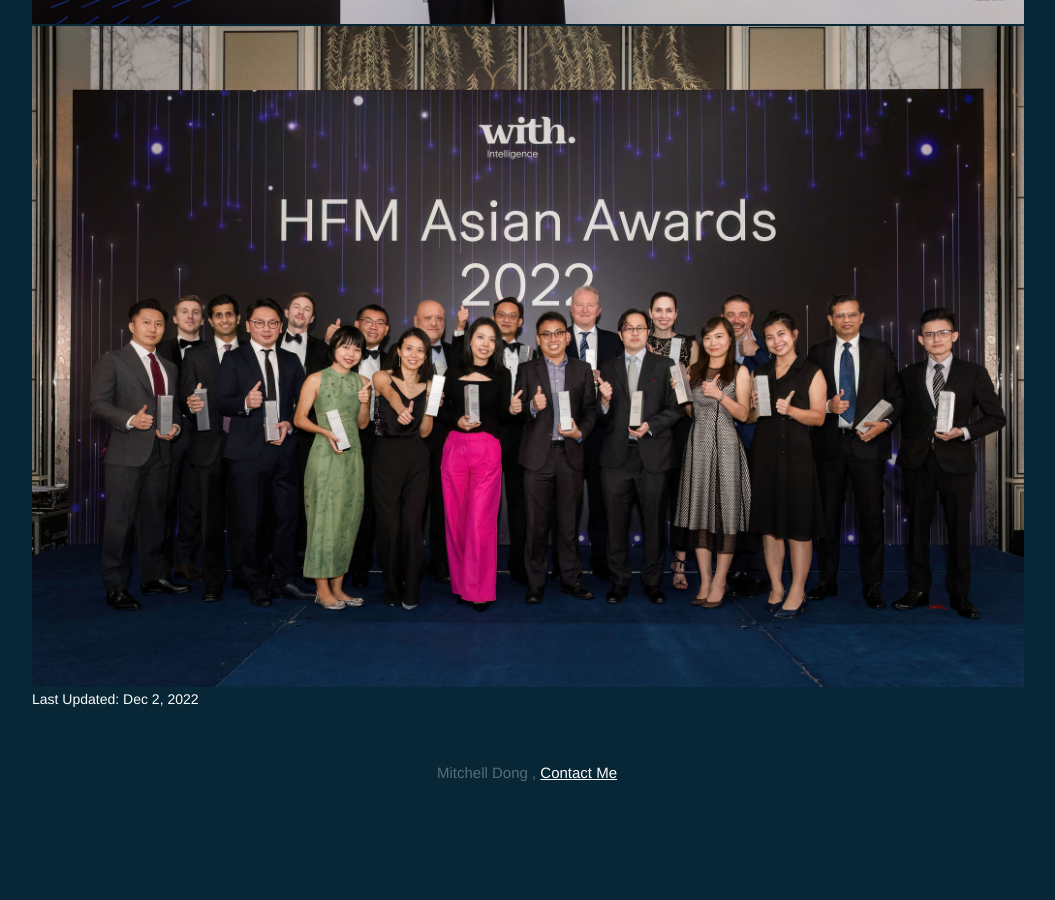
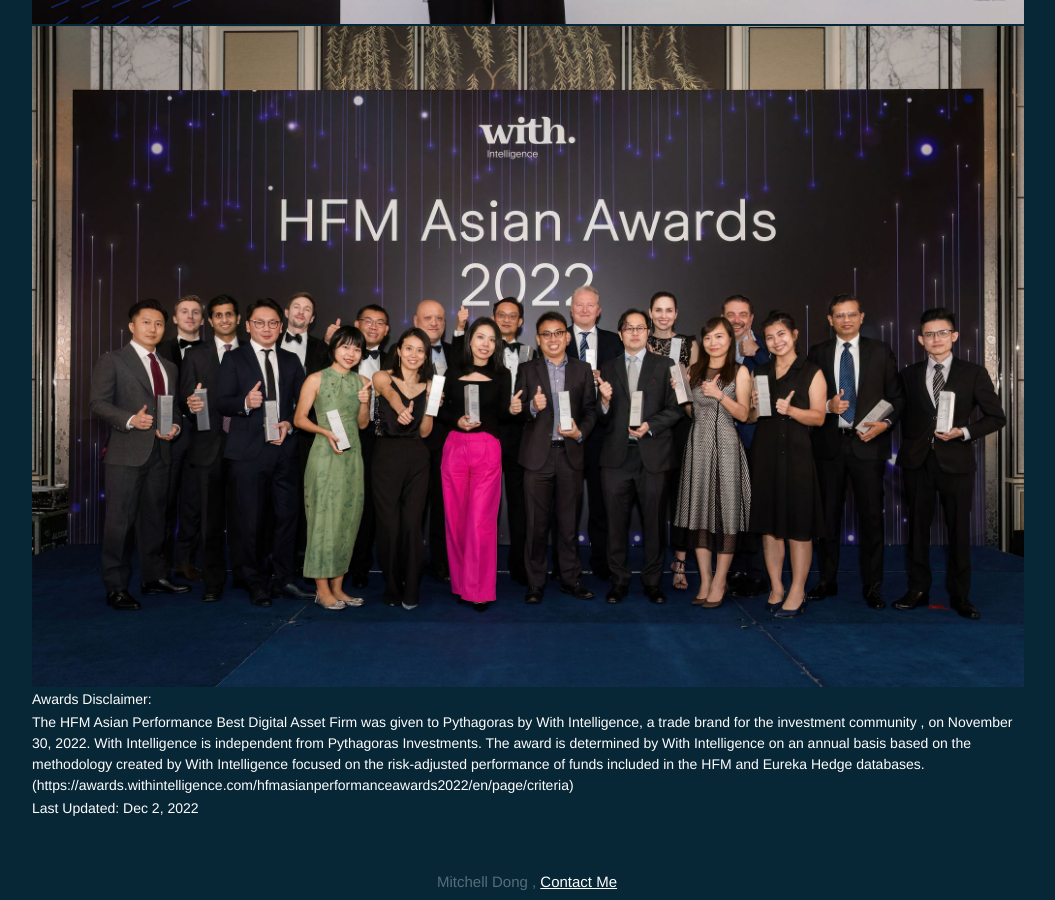
Before and after one commit to pythagoras-investments/mitchelldong_com, a Jekyll site: the page built from pages/the-pythagoras-arbitrage-fund-won-2022-HFM-asia-performance-award.md, in a window 1280 px wide and 900 px high, scrolled down 1686 px. Shown: the whole window, without its empty margins (112-1167 px from the left). Built offline with Jekyll 4.4.1, drawn with Linux system fonts in a browser that asks for light colours; before the commit the page ends 2477 px from its top, so only the background shows below that.

Commit message:
add HFM award disclaimer

```diff
--- a/pages/the-pythagoras-arbitrage-fund-won-2022-HFM-asia-performance-award.md
+++ b/pages/the-pythagoras-arbitrage-fund-won-2022-HFM-asia-performance-award.md
@@ -12,4 +12,8 @@ We were selected for having a combination of the best Sharpe Ratio and the highe
 
 ![Winners of HFM Asian Performance Award](/assets/images/hmf2022_award/2022_HFM_award2.jpg)
 
+Awards Disclaimer:
+
+The HFM Asian Performance Best Digital Asset Firm was given to Pythagoras by With Intelligence, a trade brand for the investment community , on November 30, 2022. With Intelligence is independent from Pythagoras Investments. The award is determined by With Intelligence on an annual basis based on the methodology created by With Intelligence focused on the  risk-adjusted performance of funds included in the HFM and Eureka Hedge databases. (https://awards.withintelligence.com/hfmasianperformanceawards2022/en/page/criteria)
+
 Last Updated: Dec 2, 2022
```
